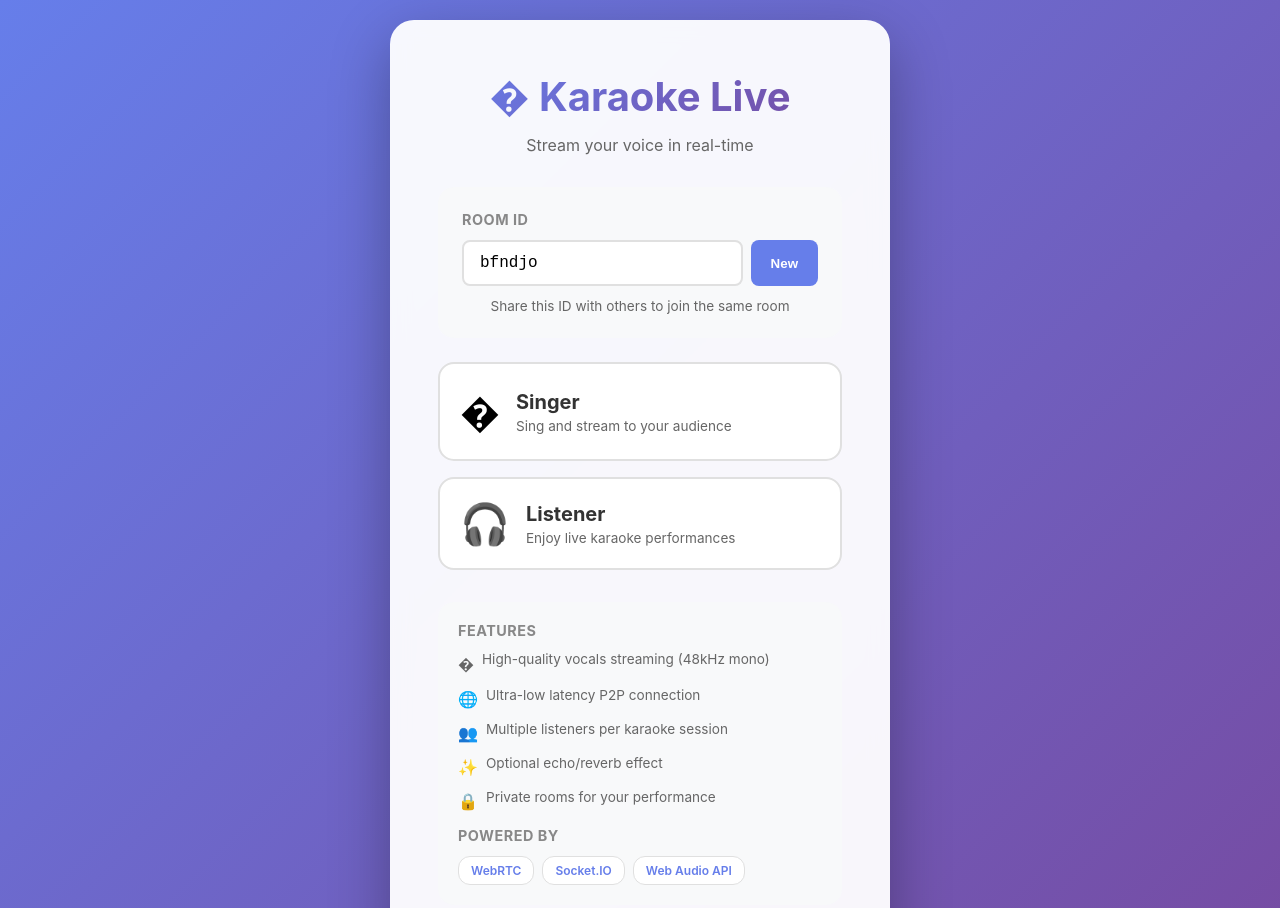
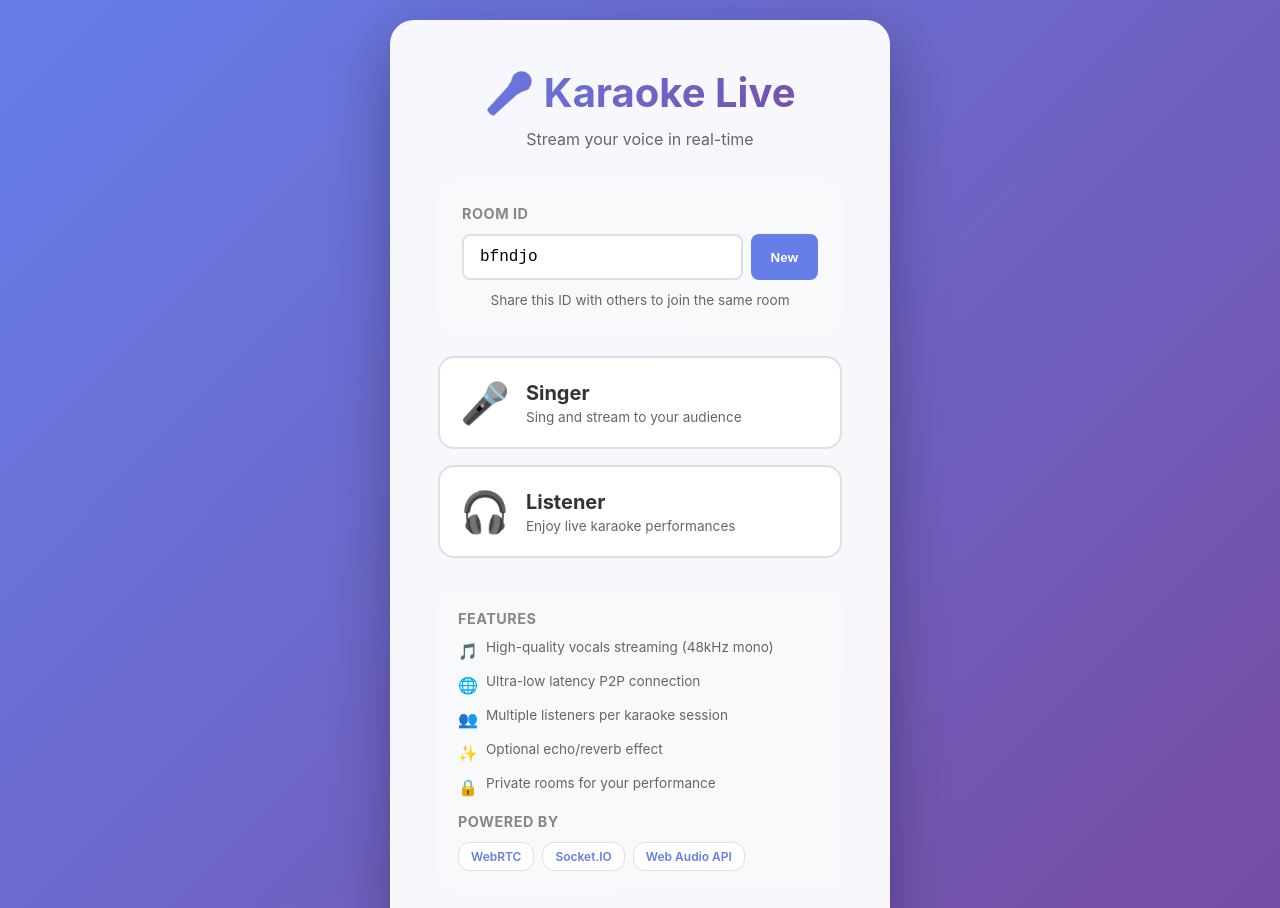
Before and after one commit to athrvk/karaoke, a website: page public/index.html in a window 1280 px wide. Shown: the top 908 px of the page. Drawn offline with Linux system fonts and the light colour scheme.

Commit message:
feat: replace placeholder characters with appropriate emojis in karaoke and speaker pages

```diff
--- a/public/index.html
+++ b/public/index.html
@@ -196,7 +196,7 @@
 
 <body>
     <div class="container">
-        <h1>� Karaoke Live</h1>
+        <h1>🎤 Karaoke Live</h1>
         <p class="subtitle">Stream your voice in real-time</p>
 
         <div class="room-section">
@@ -210,7 +210,7 @@
 
         <div class="cards">
             <a href="#" class="card" id="micLink">
-                <div class="card-icon">�</div>
+                <div class="card-icon">🎤</div>
                 <div class="card-content">
                     <h2>Singer</h2>
                     <p>Sing and stream to your audience</p>
@@ -230,7 +230,7 @@
             <h3>Features</h3>
             <div class="info-grid">
                 <div class="info-item">
-                    <span class="info-item-icon">�</span>
+                    <span class="info-item-icon">🎵</span>
                     <span>High-quality vocals streaming (48kHz mono)</span>
                 </div>
                 <div class="info-item">
```
Also changed, not shown: public/speaker.html (+3 -3 lines).
